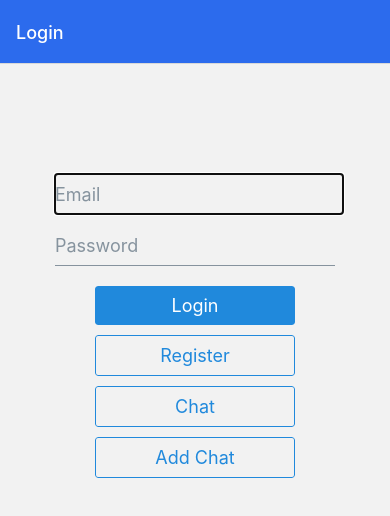
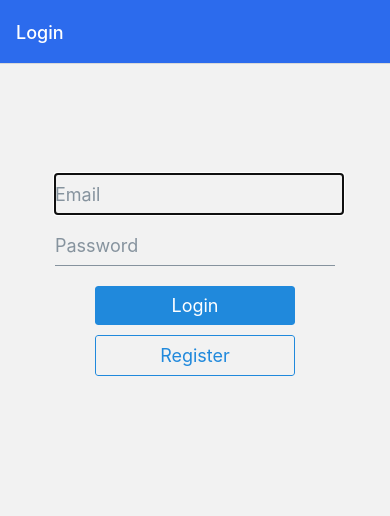
Before and after one commit to n-aggarwal/privacy-messaging-app, a React Native app in the folder messaging-app/: screen /Login in a window 390 px wide. Shown: the top 516 px of the page. Built offline with nearby package versions, Linux system fonts and the light colour scheme; no server answers.

Commit message:
Added rsa key and finalized userSchema

```diff
--- a/messaging-app/package.json
+++ b/messaging-app/package.json
@@ -17,8 +17,10 @@
     "react": "18.2.0",
     "react-native": "0.71.7",
     "react-native-elements": "^3.4.3",
+    "react-native-rsa": "^0.0.3",
     "react-native-safe-area-context": "4.5.0",
-    "react-native-screens": "~3.20.0"
+    "react-native-screens": "~3.20.0",
+    "expo-secure-store": "~11.3.0"
   },
   "devDependencies": {
     "@babel/core": "^7.20.0"
--- a/messaging-app/screens/AddChatScreen.js
+++ b/messaging-app/screens/AddChatScreen.js
@@ -17,7 +17,7 @@ const AddChatScreen = ({ navigation }) => {
   const createChat = async () => {
     const todoRef = firebase.firestore().collection("chats");
     todoRef
-      .add({ chatName: input })
+      .add({ person_1: firebase.auth().name, person_2: input, messages: [] })
       .then(() => {
         navigation.goBack();
       })
--- a/messaging-app/screens/LoginScreen.js
+++ b/messaging-app/screens/LoginScreen.js
@@ -56,18 +56,6 @@ const LoginScreen = ({ navigation }) => {
           type="outline"
           title="Register"
         />
-        <Button
-          onPress={() => navigation.navigate("Chat")}
-          containerStyle={styles.Button}
-          type="outline"
-          title="Chat"
-        />
-        <Button
-          onPress={() => navigation.navigate("Add Chat")}
-          containerStyle={styles.Button}
-          type="outline"
-          title="Add Chat"
-        />
         <View style={{ height: 5 }} />
       </View>
     </KeyboardAvoidingView>
--- a/messaging-app/screens/RegisterScreen.js
+++ b/messaging-app/screens/RegisterScreen.js
@@ -4,12 +4,18 @@ import { Button, Input, Image } from "react-native-elements";
 import { StatusBar } from "expo-status-bar";
 import { v4 as uuidv4 } from "uuid";
 import { firebase } from "../firebaseConfig";
+var RSAKey = require("react-native-rsa");
+import * as SecureStore from "expo-secure-store";
 
 const RegisterScreen = ({ navigation }) => {
   const [name, setName] = useState("");
   const [email, setEmail] = useState("");
   const [password, setPassword] = useState("");
   const [confirmPassword, setConfirmPassword] = useState("");
+
+  async function save(key, value) {
+    await SecureStore.setItemAsync(key, value, SecureStore.WHEN_UNLOCKED);
+  }
 
   const register = () => {
     firebase
@@ -19,6 +25,22 @@ const RegisterScreen = ({ navigation }) => {
         authUser.user.updateProfile({
           name: name,
         });
+        //Generating Public/Private Key
+        const bits = 1024;
+        const exponent = "10001"; // must be a string. This is hex string. decimal = 65537
+        var rsa = new RSAKey();
+        rsa.generate(bits, exponent);
+        const publicKey = rsa.getPublicString(); // return json encoded string
+        const privateKey = rsa.getPrivateString(); // return json encoded string
+        //Storing the info in DB
+        const todoRef = firebase.firestore().collection("Users");
+        todoRef.doc(firebase.auth().currentUser.uid).set({
+          name: name,
+          email: email,
+          publicKey: publicKey,
+          listOfRooms: [],
+        });
+        save("private-key-for-privacy-chat", privateKey);
       })
       .catch((error) => alert(error.message));
   };
```
Also changed, not shown: 1 other file (tests, documents, lock files or other folders).
